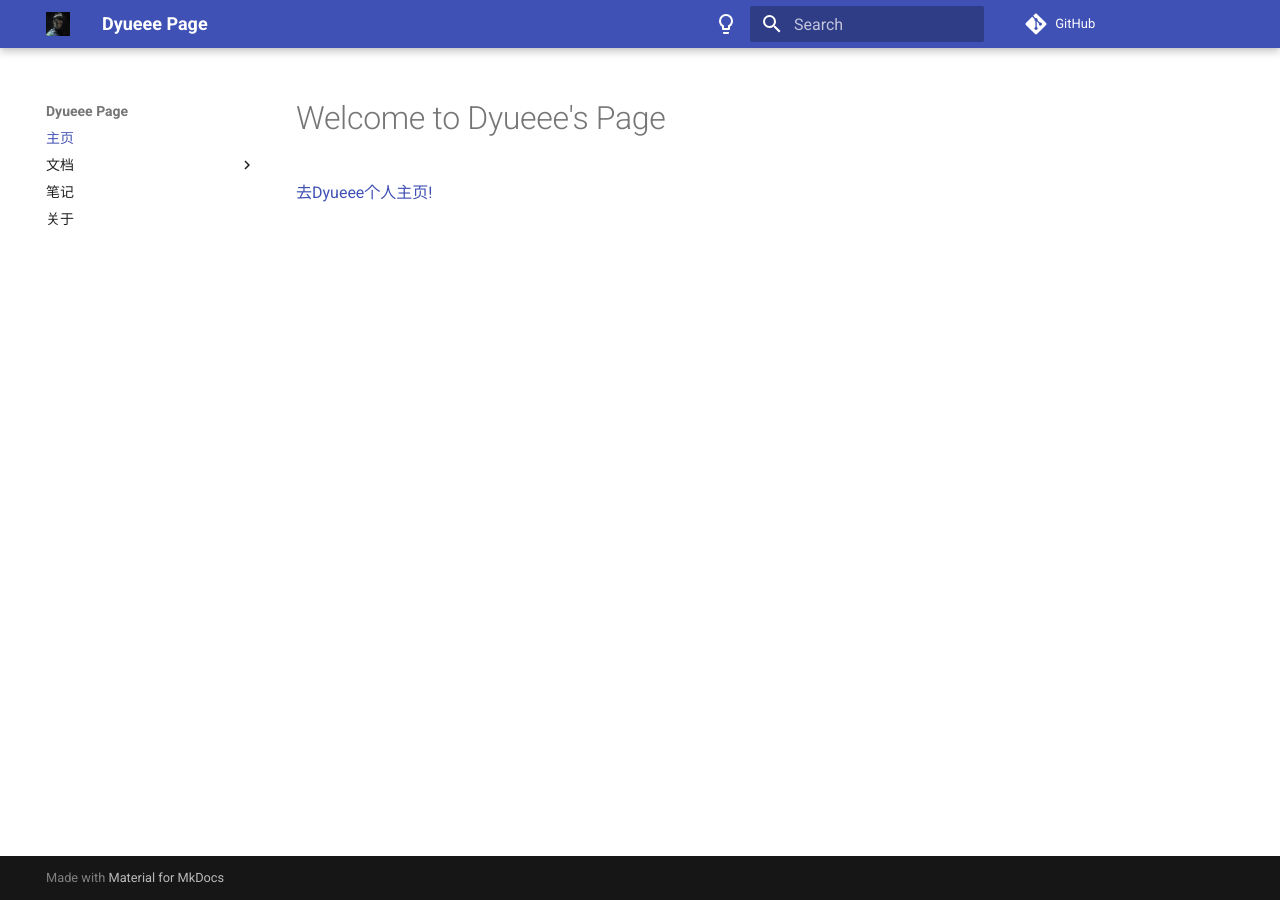
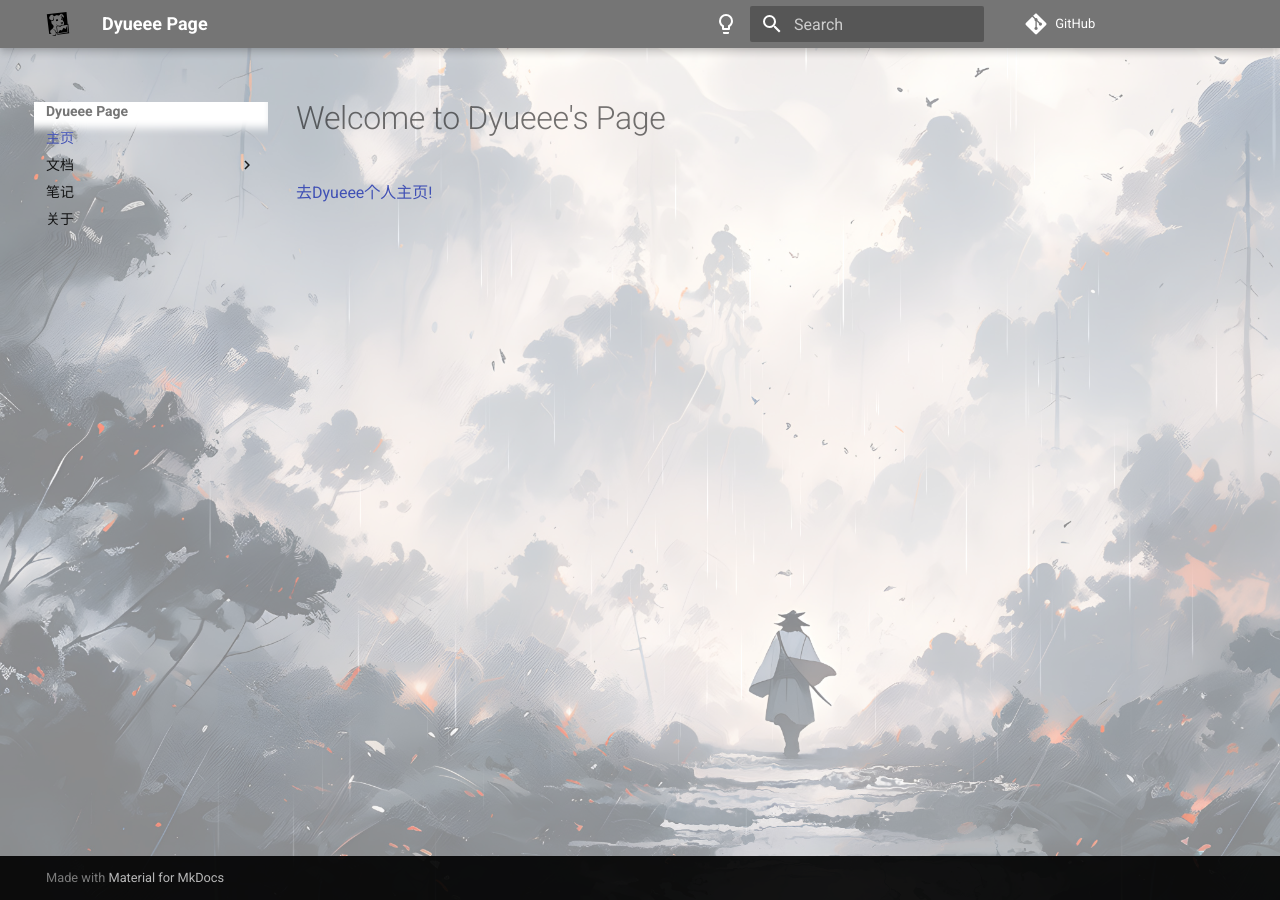
Before and after one commit to Dyueee/Dyueee.github.io, an MkDocs documentation site: the page built from docs/index.md, in a window 1280 px wide. Built offline with MkDocs 1.6.1 and Material for MkDocs 9.7.7, drawn with Linux system fonts in a browser that asks for light colours; comment, search, counter and statistics services are not loaded.

Commit message:
add background

```diff
--- /dev/null
+++ b/docs/index.css
@@ -0,0 +1,16 @@
+
+
+.background-image {
+    position: fixed; /* 或者使用 absolute，取决于您是否需要背景随页面滚动 */
+    top: 0;
+    left: 0;
+    width: 100%; /* 或者您想要的具体宽度 */
+    height: 100vh; /* 视口高度的100%，使背景覆盖整个视口 */
+    background-image: url('assets/back.png');
+    background-repeat: no-repeat; /* 防止背景图像重复 */
+    background-position: left top; /* 确保背景图像位于左上角 */
+    background-size: cover; /* 或者 cover, contain 等，取决于您想要的图像尺寸 */
+    opacity: 0.5; /* 设置背景图像的透明度 */
+    z-index: -1; /* 确保背景图像位于内容之下 */
+    /* 如果您不希望背景图像影响子元素的透明度，可以考虑使用伪元素 */
+}
--- a/docs/index.md
+++ b/docs/index.md
@@ -1,3 +1,17 @@
 # Welcome to Dyueee's Page
+<!-- ![balabal](assets/logo.png) -->
+[去Dyueee个人主页!](./about.md)
+<!-- <!DOCTYPE html>
+<html lang="en">   -->
+<head>
+<!-- <meta charset="UTF-8">
+<meta name="viewport" content="width=device-width, initial-scale=1.0">
+<title>背景图像透明度调节</title>   -->
+<link rel="stylesheet" href="index.css">
+<!-- </head>   -->
+<body>
+<div class="background-image"></div>
+<!-- 其他内容 -->
 
-[去Dyueee个人主页!](./about.md)
+</body>
+<!-- </html> -->
--- a/mkdocs.yml
+++ b/mkdocs.yml
@@ -19,8 +19,9 @@ nav:
 
 theme:
   name: material # https://squidfunk.github.io/mkdocs-material/
-  logo: assets/logo.png
+  logo: assets/datadog.svg
   repo: fontawesome/brands/github
+  favicon: assets/datadog.svg
   features:
     - content.code.copy # 代码复制
     - content.code.annotate # 代码注释
@@ -30,20 +31,27 @@ theme:
     - search.suggest
     - search.highlight
   palette:
-    scheme: slate # 夜间模式
-    primary: blue grey # 主题色
-    accent: orange # 侧边栏颜色
-  palette:
     # Palette toggle for dark mode
     - scheme: default
       toggle:
         icon: material/lightbulb-outline
         name: Switch to light mode
+      primary:  grey # 主题色
+      accent: orange # 侧边栏颜色
     # Palette toggle for light mode
     - scheme: slate
       toggle:
         icon: material/lightbulb
         name: Switch to dark mode
+      primary: blue grey # 主题色
+      accent: orange # 侧边栏颜色
+
+  # palette:
+  #   scheme: slate # 夜间模式
+  #   primary:  grey # 主题色
+  #   accent: orange # 侧边栏颜色
+
+
   font:
     text: Roboto # 正文字体
     code: Roboto Mono # 代码字体
```
Also changed, not shown: docs/assets/airtel.svg (added), docs/assets/back.png (added), docs/assets/datadog.svg (added).
